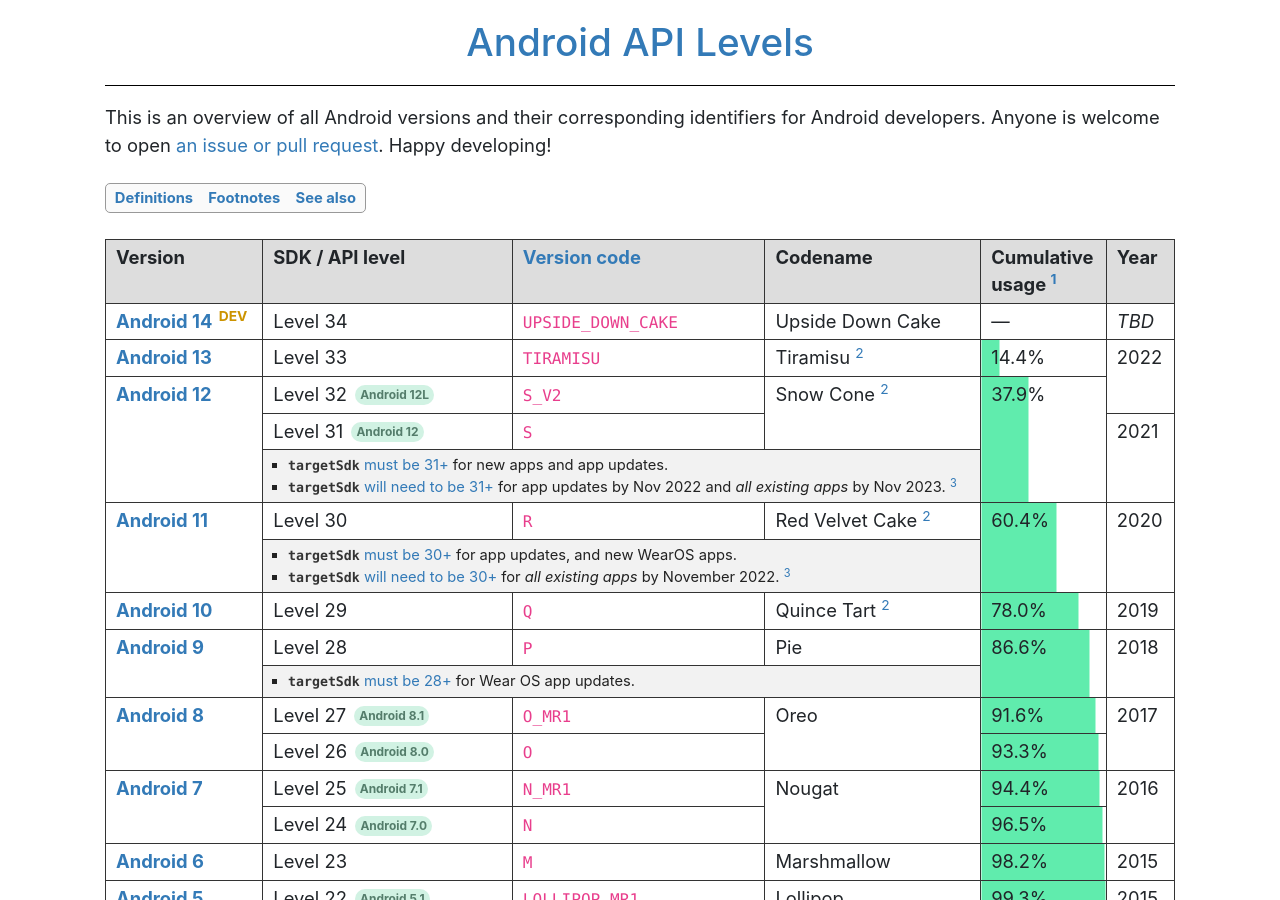
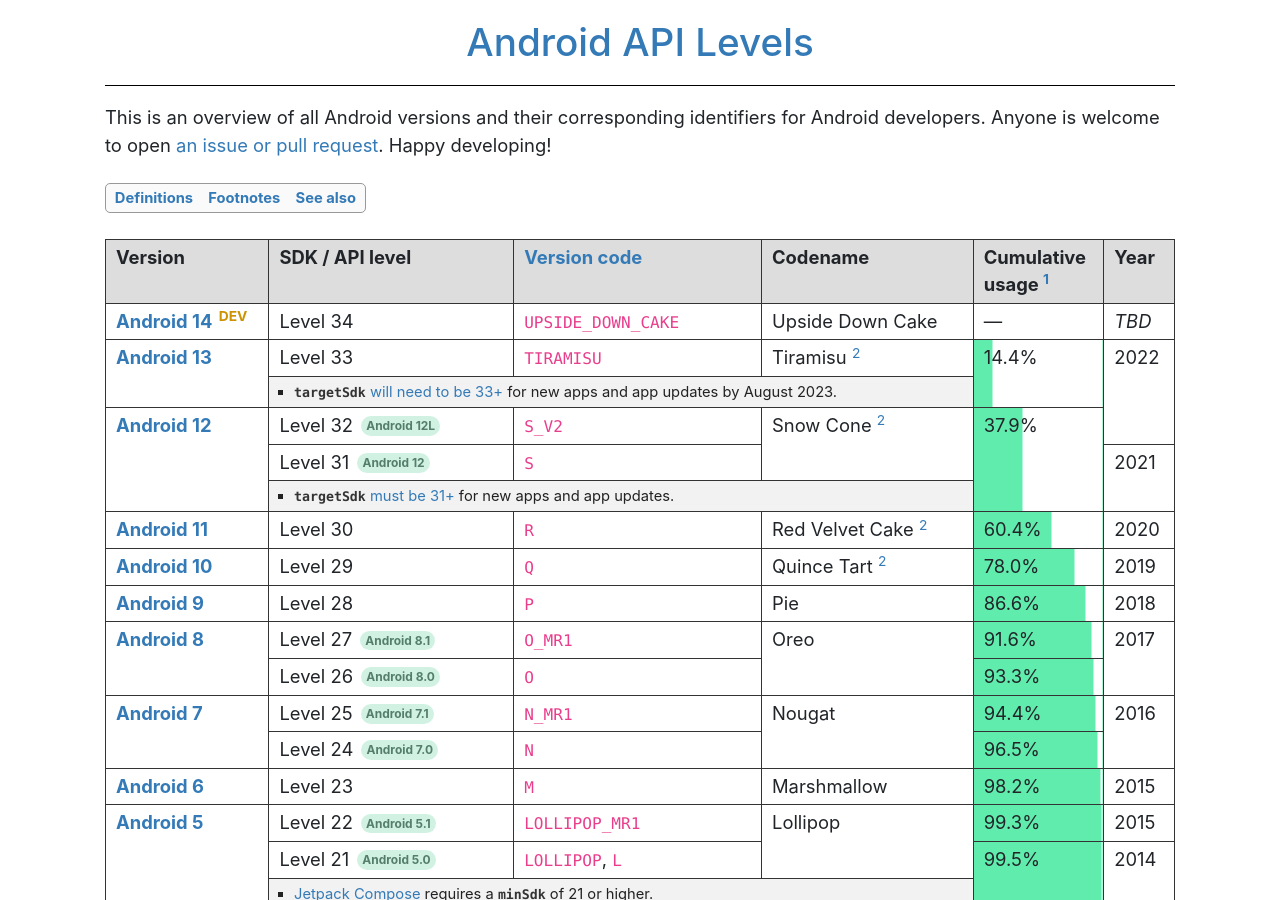
Before and after one commit to ebelinski/apilevels, a Jekyll site: the page built from index.md, in a window 1280 px wide and 900 px high. Built offline with Jekyll 4.4.1, drawn with Linux system fonts in a browser that asks for light colours; comment, search, counter and statistics services are not loaded.

Commit message:
Updated targetSDK requirements, removed mentions of requirements for Wear OS, existing apps for simplicity.

```diff
--- a/index.md
+++ b/index.md
@@ -34,7 +34,7 @@
     <td><i>TBD</i></td>
   </tr>
   <tr>
-    <td>
+    <td rowspan="2">
       <b><a href="https://developer.android.com/about/versions/13">Android 13</a></b>
     </td>
     <td>Level 33</td>
@@ -43,8 +43,13 @@
       Tiramisu
       <sup id="fnref:2"><a href="#fn:2" class="footnote">2</a></sup>
     </td>
-    {% include progress-cell.html rowspan=1 percentage=14.4 %}
-    <td rowspan="2">2022</td>
+    {% include progress-cell.html rowspan=2 percentage=14.4 %}
+    <td rowspan="3">2022</td>
+    <tr class="table-notes"><td colspan="3">
+    <ul>
+      <li><code>targetSdk</code> <a href="https://developer.android.com/google/play/requirements/target-sdk">will need to be 33+</a> for new apps and app updates by August 2023.</li>
+    </ul>
+  </td></tr>
   </tr>
   <tr>
     <td rowspan="3">
@@ -69,11 +74,10 @@
   <tr class="table-notes"><td colspan="3">
     <ul>
       <li><code>targetSdk</code> <a href="https://developer.android.com/google/play/requirements/target-sdk">must be 31+</a> for new apps and app updates.</li>
-      <li><code>targetSdk</code> <a href="https://support.google.com/googleplay/android-developer/answer/11926878">will need to be 31+</a> for app updates by Nov 2022 and <i>all existing apps</i> by Nov 2023. <sup id="fnref:3"><a href="#fn:3" class="footnote">3</a></sup></li>
     </ul>
   </td></tr>
   <tr>
-    <td rowspan="2">
+    <td>
       <b><a href="https://developer.android.com/about/versions/11">Android 11</a></b>
     </td>
     <td>Level 30</td>
@@ -82,15 +86,9 @@
       Red Velvet Cake
       <sup id="fnref:2"><a href="#fn:2" class="footnote">2</a></sup>
     </td>
-    {% include progress-cell.html rowspan=2 percentage=60.4 %}
-    <td rowspan="2">2020</td>
+    {% include progress-cell.html rowspan=1 percentage=60.4 %}
+    <td>2020</td>
   </tr>
-  <tr class="table-notes"><td colspan="3">
-    <ul>
-      <li><code>targetSdk</code> <a href="https://developer.android.com/google/play/requirements/target-sdk">must be 30+</a> for app updates, and new WearOS apps.</li>
-      <li><code>targetSdk</code> <a href="https://support.google.com/googleplay/android-developer/answer/11926878">will need to be 30+</a> for <i>all existing apps</i> by November 2022. <sup id="fnref:3"><a href="#fn:3" class="footnote">3</a></sup></li>
-    </ul>
-  </td></tr>
   <tr>
     <td>
       <b><a href="https://developer.android.com/about/versions/10">Android 10</a></b>
@@ -105,20 +103,15 @@
     <td>2019</td>
   </tr>
   <tr>
-    <td rowspan="2">
+    <td>
       <b><a href="https://developer.android.com/about/versions/pie">Android 9</a></b>
     </td>
     <td>Level 28</td>
     <td><code>P</code></td>
     <td>Pie</td>
-    {% include progress-cell.html rowspan=2 percentage=86.6 %}
-    <td rowspan="2">2018</td>
+    {% include progress-cell.html rowspan=1 percentage=86.6 %}
+    <td>2018</td>
   </tr>
-  <tr class="table-notes"><td colspan="3">
-    <ul>
-      <li><code>targetSdk</code> <a href="https://developer.android.com/google/play/requirements/target-sdk">must be 28+</a> for Wear OS app updates.</li>
-    </ul>
-  </td></tr>
   <tr>
     <td rowspan="2">
       <b><a href="https://developer.android.com/about/versions/oreo">Android 8</a></b>
```
